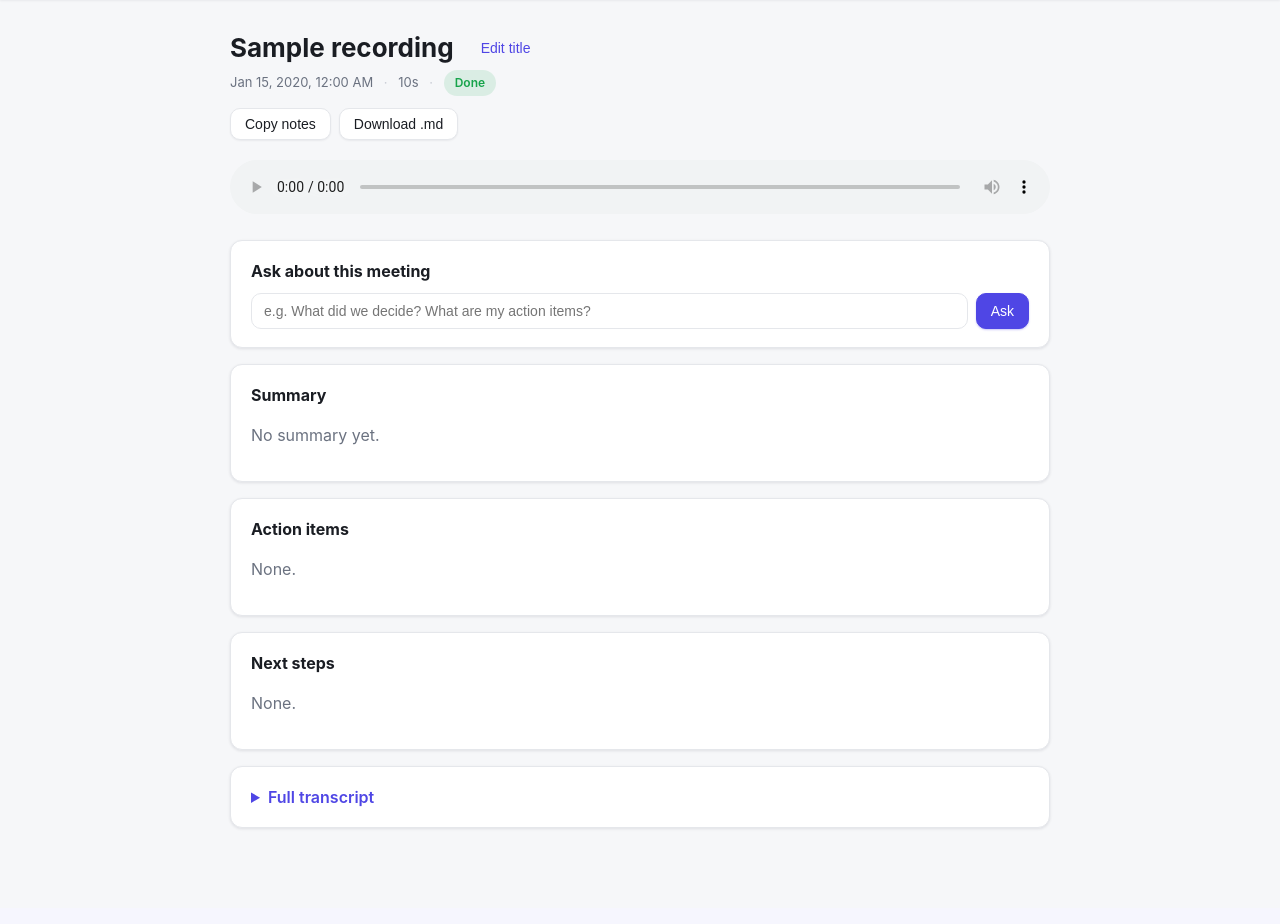
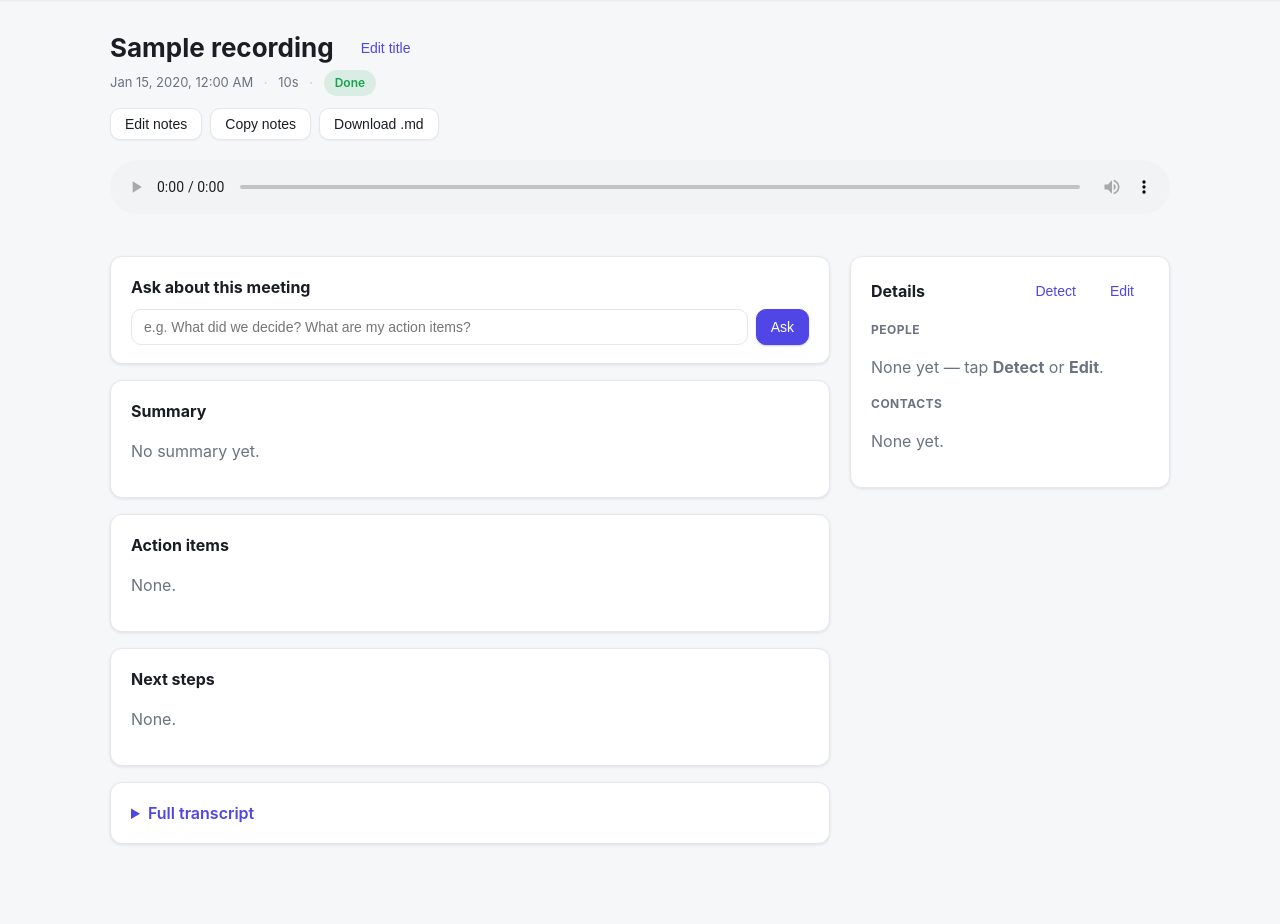
Before and after one commit to gokulmadanuk-commits/alonarg, a FastAPI app: page /recording/1 in a window 1280 px wide. Shown: the part 70-994 px from the top of the page. Before the commit the page ends 900 px from the top, so only its background shows below. Run offline with FastAPI, Linux system fonts and the light colour scheme; tables that the repository leaves empty hold one stand-in row (values such as "Sample post"); some libraries are stand-ins or nearby versions.

Commit message:
feat(detail): editable notes, details sidebar (people/contacts), email-draft fix
- Draft-email button now appears on email-mentioning NEXT STEPS too (not just
  action items) - the reported bug.
- Edit notes: inline editing of summary / action items / next steps
  (PUT /api/recordings/{id}/summary), so AI output can be corrected.
- Details sidebar: people + contacts shown next to the notes, manually editable
  (PUT .../meta) and auto-inferable from the transcript via a local-LLM
  "Detect" (POST .../detect). Generic speaker labels (You/Others/...) filtered out.
- DB: new meta_json column with migration for existing databases.

New endpoints + tests; suite 118 passing (122 with integration).

Co-Authored-By: Claude Opus 4.8 <noreply@anthropic.com>

```diff
--- a/alonarg/server.py
+++ b/alonarg/server.py
@@ -27,6 +27,7 @@ from starlette.responses import FileResponse
 
 from alonarg import assistant, audio_capture, config, ingest, pipeline
 from alonarg.db import Database
+from alonarg.types import SummaryResult
 
 log = logging.getLogger(__name__)
 
@@ -148,6 +149,45 @@ def _global_context(db, budget: int = 12000) -> tuple[str, list[int]]:
         used.append(rec["id"])
         total += len(block)
     return "\n".join(chunks), used
+
+
+def _clean_list(items) -> list[str]:
+    """Strip and drop blank entries from a list of strings."""
+    return [s.strip() for s in (items or []) if isinstance(s, str) and s.strip()]
+
+
+def _clean_contacts(items) -> list[dict]:
+    """Normalize contacts to {name, email, phone}, dropping fully-empty rows."""
+    out: list[dict] = []
+    for c in items or []:
+        if not isinstance(c, dict):
+            continue
+        entry = {
+            "name": str(c.get("name", "")).strip(),
+            "email": str(c.get("email", "")).strip(),
+            "phone": str(c.get("phone", "")).strip(),
+        }
+        if entry["name"] or entry["email"] or entry["phone"]:
+            out.append(entry)
+    return out
+
+
+def _merge_meta(current: dict, detected: dict) -> dict:
+    """Union detected people/contacts into existing meta without losing edits."""
+    people = list(current.get("people", []) or [])
+    seen_p = {p.lower() for p in people}
+    for p in detected.get("people", []) or []:
+        if p.lower() not in seen_p:
+            people.append(p)
+            seen_p.add(p.lower())
+    contacts = _clean_contacts(current.get("contacts", []))
+    seen_c = {(c["name"].lower(), c["email"].lower()) for c in contacts}
+    for c in _clean_contacts(detected.get("contacts", [])):
+        key = (c["name"].lower(), c["email"].lower())
+        if key not in seen_c:
+            contacts.append(c)
+            seen_c.add(key)
+    return {"people": people, "contacts": contacts}
 
 
 def require_auth(request: Request) -> None:
@@ -340,6 +380,62 @@ def create_app(db=None, recorder=None, run_pipeline=None, run_ingest=None) -> Fa
         db.update_recording(rec_id, title=new_title)
         return {"id": rec_id, "title": new_title}
 
+    @app.put("/api/recordings/{rec_id}/summary", dependencies=[Depends(require_auth)])
+    def api_update_summary(
+        rec_id: int,
+        summary: str | None = Body(default=None),
+        action_items: list[str] | None = Body(default=None),
+        next_steps: list[str] | None = Body(default=None),
+    ):
+        rec = db.get_recording(rec_id)
+        if rec is None:
+            raise HTTPException(status_code=404, detail="Recording not found")
+        cur = rec.get("summary") or {}
+        merged = SummaryResult(
+            title=cur.get("title", ""),
+            summary=cur.get("summary", "") if summary is None else summary.strip(),
+            action_items=list(cur.get("action_items", []))
+            if action_items is None
+            else _clean_list(action_items),
+            next_steps=list(cur.get("next_steps", []))
+            if next_steps is None
+            else _clean_list(next_steps),
+        )
+        db.set_summary(rec_id, merged)
+        return merged.to_dict()
+
+    @app.put("/api/recordings/{rec_id}/meta", dependencies=[Depends(require_auth)])
+    def api_update_meta(
+        rec_id: int,
+        people: list[str] | None = Body(default=None),
+        contacts: list[dict] | None = Body(default=None),
+    ):
+        rec = db.get_recording(rec_id)
+        if rec is None:
+            raise HTTPException(status_code=404, detail="Recording not found")
+        cur = rec.get("meta") or {}
+        meta = {
+            "people": _clean_list(people) if people is not None else list(cur.get("people", []) or []),
+            "contacts": _clean_contacts(contacts) if contacts is not None else _clean_contacts(cur.get("contacts", [])),
+        }
+        db.set_meta(rec_id, meta)
+        return meta
+
+    @app.post("/api/recordings/{rec_id}/detect", dependencies=[Depends(require_auth)])
+    def api_detect(rec_id: int):
+        rec = db.get_recording(rec_id)
+        if rec is None:
+            raise HTTPException(status_code=404, detail="Recording not found")
+        transcript = (rec.get("transcript") or {}).get("text", "")
+        summary = (rec.get("summary") or {}).get("summary", "")
+        try:
+            detected = assistant.extract_details(transcript, summary)
+        except RuntimeError as exc:
+            raise HTTPException(status_code=503, detail=str(exc))
+        merged = _merge_meta(rec.get("meta") or {}, detected)
+        db.set_meta(rec_id, merged)
+        return merged
+
     @app.delete("/api/recordings/{rec_id}", dependencies=[Depends(require_auth)])
     def api_delete(rec_id: int):
         rec = db.get_recording(rec_id)
--- a/alonarg/static/app.js
+++ b/alonarg/static/app.js
@@ -304,10 +304,11 @@
     const main = document.querySelector(".detail");
     if (!main) return;
     const recId = main.getAttribute("data-rec-id");
-    document.querySelectorAll("#action-items .action-item").forEach((li) => {
+    document.querySelectorAll("#action-items .action-item, #next-steps .ns-item").forEach((li) => {
       const span = li.querySelector(".ai-text");
       const text = span ? span.textContent.trim() : "";
       if (!text || !EMAIL_RE.test(text)) return;
+      if (li.querySelector(".draft-email-btn")) return;
       const btn = document.createElement("button");
       btn.type = "button";
       btn.className = "btn btn-ghost draft-email-btn";
@@ -352,6 +353,106 @@
     actions.className = "email-actions";
     actions.append(copy, open);
     box.append(s, pre, actions);
+  }
+
+  // ---- edit notes (summary / action items / next steps) ----------------
+  let _notesOriginal = null;
+  function startNotesEdit() {
+    const region = document.getElementById("notes-region");
+    if (!region || region.dataset.editing) return;
+    region.dataset.editing = "1";
+    _notesOriginal = region.innerHTML;
+    const s = window.ALONARG_SUMMARY || {};
+    region.innerHTML =
+      '<section class="panel"><h3>Summary</h3><textarea id="edit-summary" class="edit-area" rows="4"></textarea></section>' +
+      '<section class="panel"><h3>Action items <span class="muted">(one per line)</span></h3><textarea id="edit-actions" class="edit-area" rows="4"></textarea></section>' +
+      '<section class="panel"><h3>Next steps <span class="muted">(one per line)</span></h3><textarea id="edit-next" class="edit-area" rows="3"></textarea></section>' +
+      '<div class="notes-edit-actions"><button id="save-notes" class="btn btn-accent" type="button">Save</button><button id="cancel-notes" class="btn" type="button">Cancel</button></div>';
+    document.getElementById("edit-summary").value = s.summary || "";
+    document.getElementById("edit-actions").value = (s.action_items || []).join("\n");
+    document.getElementById("edit-next").value = (s.next_steps || []).join("\n");
+    document.getElementById("cancel-notes").addEventListener("click", cancelNotesEdit);
+    document.getElementById("save-notes").addEventListener("click", saveNotesEdit);
+  }
+  function cancelNotesEdit() {
+    const region = document.getElementById("notes-region");
+    if (region && _notesOriginal != null) { region.innerHTML = _notesOriginal; delete region.dataset.editing; }
+    setupEmailDrafts();
+  }
+  function linesOf(id) {
+    return document.getElementById(id).value.split("\n").map((s) => s.trim()).filter(Boolean);
+  }
+  async function saveNotesEdit() {
+    const saveBtn = document.getElementById("save-notes");
+    saveBtn.disabled = true;
+    const payload = {
+      summary: document.getElementById("edit-summary").value,
+      action_items: linesOf("edit-actions"),
+      next_steps: linesOf("edit-next"),
+    };
+    const { ok } = await jsonFetch("/api/recordings/" + window.ALONARG_REC_ID + "/summary", {
+      method: "PUT",
+      headers: { "Content-Type": "application/json" },
+      body: JSON.stringify(payload),
+    });
+    if (ok) window.location.reload();
+    else { saveBtn.disabled = false; toast("Could not save notes"); }
+  }
+
+  // ---- details sidebar (people / contacts) ----------------------------
+  let _sideOriginal = null;
+  function startDetailsEdit() {
+    const body = document.getElementById("side-body");
+    if (!body || body.dataset.editing) return;
+    body.dataset.editing = "1";
+    _sideOriginal = body.innerHTML;
+    const m = window.ALONARG_META || {};
+    const contactsText = (m.contacts || [])
+      .map((c) => [c.name || "", c.email || "", c.phone || ""].join(", ").replace(/(,\s*)+$/, ""))
+      .join("\n");
+    body.innerHTML =
+      '<div class="side-block"><h4>People <span class="muted">(one per line)</span></h4>' +
+      '<textarea id="edit-people" class="edit-area" rows="4"></textarea></div>' +
+      '<div class="side-block"><h4>Contacts <span class="muted">(Name, email, phone)</span></h4>' +
+      '<textarea id="edit-contacts" class="edit-area" rows="4" placeholder="Jai, jai@example.com, +1 555 123 4567"></textarea></div>' +
+      '<div class="side-edit-actions"><button id="save-details" class="btn btn-accent" type="button">Save</button><button id="cancel-details" class="btn" type="button">Cancel</button></div>';
+    document.getElementById("edit-people").value = (m.people || []).join("\n");
+    document.getElementById("edit-contacts").value = contactsText;
+    document.getElementById("cancel-details").addEventListener("click", cancelDetailsEdit);
+    document.getElementById("save-details").addEventListener("click", saveDetailsEdit);
+  }
+  function cancelDetailsEdit() {
+    const body = document.getElementById("side-body");
+    if (body && _sideOriginal != null) { body.innerHTML = _sideOriginal; delete body.dataset.editing; }
+  }
+  function parseContacts(text) {
+    return text.split("\n").map((line) => {
+      const parts = line.split(",").map((s) => s.trim());
+      return { name: parts[0] || "", email: parts[1] || "", phone: parts.slice(2).join(", ").trim() };
+    }).filter((c) => c.name || c.email || c.phone);
+  }
+  async function saveDetailsEdit() {
+    const btn = document.getElementById("save-details");
+    btn.disabled = true;
+    const payload = {
+      people: document.getElementById("edit-people").value.split("\n").map((s) => s.trim()).filter(Boolean),
+      contacts: parseContacts(document.getElementById("edit-contacts").value),
+    };
+    const { ok } = await jsonFetch("/api/recordings/" + window.ALONARG_REC_ID + "/meta", {
+      method: "PUT",
+      headers: { "Content-Type": "application/json" },
+      body: JSON.stringify(payload),
+    });
+    if (ok) window.location.reload();
+    else { btn.disabled = false; toast("Could not save details"); }
+  }
+  async function detectDetails(btn) {
+    btn.disabled = true;
+    const orig = btn.textContent;
+    btn.textContent = "Detecting…";
+    const { ok } = await jsonFetch("/api/recordings/" + window.ALONARG_REC_ID + "/detect", { method: "POST" });
+    if (ok) window.location.reload();
+    else { btn.disabled = false; btn.textContent = orig; toast("Could not reach the local AI"); }
   }
 
   // ---- edit title (detail page) ---------------------------------------
@@ -463,8 +564,16 @@
     downloadText(safe + ".md", buildNotes());
   });
 
-  // email drafts on email-like action items (detail)
+  // email drafts on email-like action items + next steps (detail)
   setupEmailDrafts();
+
+  // edit notes + details sidebar (detail)
+  const editNotesBtn = document.getElementById("edit-notes");
+  if (editNotesBtn) editNotesBtn.addEventListener("click", startNotesEdit);
+  const editDetailsBtn = document.getElementById("edit-details-btn");
+  if (editDetailsBtn) editDetailsBtn.addEventListener("click", startDetailsEdit);
+  const detectBtn = document.getElementById("detect-btn");
+  if (detectBtn) detectBtn.addEventListener("click", () => detectDetails(detectBtn));
 
   formatStaticCells(document);
   authenticateAudio(document);
--- a/alonarg/static/style.css
+++ b/alonarg/static/style.css
@@ -337,3 +337,44 @@ body {
   z-index: 100;
 }
 .toast.show { opacity: 1; transform: translateX(-50%) translateY(0); }
+
+/* ---- detail two-column layout + details sidebar + editing ---- */
+.detail { max-width: 1100px; }
+.detail-layout { display: grid; grid-template-columns: minmax(0, 1fr) 320px; gap: 20px; align-items: start; }
+.detail-main { min-width: 0; }
+.detail-side { min-width: 0; }
+.side-panel { position: sticky; top: 84px; }
+.side-head { display: flex; align-items: center; justify-content: space-between; gap: 8px; }
+.side-head h3 { margin: 0; }
+.side-actions { display: flex; gap: 4px; }
+.side-block { margin-top: 14px; }
+.side-block h4 { margin: 0 0 6px; font-size: 12px; text-transform: uppercase; letter-spacing: 0.5px; color: var(--text-muted); }
+.side-list { list-style: none; margin: 0; padding: 0; }
+.side-list li { padding: 6px 0; border-bottom: 1px solid var(--border); font-size: 14px; }
+.side-list li:last-child { border-bottom: none; }
+.side-list.contacts li { display: flex; flex-direction: column; gap: 2px; }
+.c-name { font-weight: 600; }
+.c-email { color: var(--accent); text-decoration: none; word-break: break-all; }
+.c-email:hover { text-decoration: underline; }
+.c-phone { color: var(--text-muted); font-size: 13px; }
+
+.edit-area {
+  width: 100%;
+  box-sizing: border-box;
+  padding: 8px 10px;
+  border: 1px solid var(--border);
+  border-radius: var(--radius-sm);
+  font-family: inherit;
+  font-size: 14px;
+  line-height: 1.5;
+  resize: vertical;
+  background: var(--bg-card);
+  color: var(--text);
+}
+.edit-area:focus { outline: none; border-color: var(--accent); box-shadow: 0 0 0 3px rgba(79, 70, 229, 0.15); }
+.notes-edit-actions, .side-edit-actions { display: flex; gap: 8px; margin-top: 8px; }
+
+@media (max-width: 880px) {
+  .detail-layout { grid-template-columns: 1fr; }
+  .side-panel { position: static; }
+}
--- a/alonarg/templates/detail.html
+++ b/alonarg/templates/detail.html
@@ -30,6 +30,7 @@
     </div>
 
     <div class="detail-toolbar">
+      <button id="edit-notes" class="btn" type="button">Edit notes</button>
       <button id="copy-notes" class="btn" type="button">Copy notes</button>
       <button id="download-notes" class="btn" type="button">Download .md</button>
     </div>
@@ -51,6 +52,9 @@
     </section>
     {% endif %}
 
+    {% set summary = rec.summary %}
+    <div class="detail-layout">
+      <div class="detail-main">
         <section class="panel ask-panel">
           <h3>Ask about this meeting</h3>
           <div class="ask-row">
@@ -60,13 +64,13 @@
           <div id="ask-answer" class="ask-answer" hidden></div>
         </section>
 
-    {% set summary = rec.summary %}
+        <div id="notes-region">
           <section class="panel">
             <h3>Summary</h3>
             {% if summary and summary.summary %}
-        <p class="summary-text">{{ summary.summary }}</p>
+              <p class="summary-text" id="summary-text">{{ summary.summary }}</p>
             {% else %}
-        <p class="muted">No summary yet.</p>
+              <p class="muted" id="summary-text">No summary yet.</p>
             {% endif %}
           </section>
 
@@ -85,12 +89,13 @@
             <h3>Next steps</h3>
             {% if summary and summary.next_steps %}
               <ul class="bullet-list" id="next-steps">
-          {% for item in summary.next_steps %}<li>{{ item }}</li>{% endfor %}
+                {% for item in summary.next_steps %}<li class="ns-item"><span class="ai-text">{{ item }}</span></li>{% endfor %}
               </ul>
             {% else %}
               <p class="muted">None.</p>
             {% endif %}
           </section>
+        </div>
 
         <section class="panel">
           <details class="transcript">
@@ -102,9 +107,54 @@
             {% endif %}
           </details>
         </section>
+      </div>
+
+      <aside class="detail-side">
+        <section class="panel side-panel">
+          <div class="side-head">
+            <h3>Details</h3>
+            <div class="side-actions">
+              <button id="detect-btn" class="btn btn-ghost" type="button" title="Infer people &amp; contacts from the transcript">Detect</button>
+              <button id="edit-details-btn" class="btn btn-ghost" type="button">Edit</button>
+            </div>
+          </div>
+          <div id="side-body">
+            <div class="side-block">
+              <h4>People</h4>
+              {% if rec.meta and rec.meta.people %}
+                <ul class="side-list">{% for p in rec.meta.people %}<li>{{ p }}</li>{% endfor %}</ul>
+              {% else %}
+                <p class="muted">None yet &mdash; tap <strong>Detect</strong> or <strong>Edit</strong>.</p>
+              {% endif %}
+            </div>
+            <div class="side-block">
+              <h4>Contacts</h4>
+              {% if rec.meta and rec.meta.contacts %}
+                <ul class="side-list contacts">
+                  {% for c in rec.meta.contacts %}
+                  <li>
+                    {% if c.name %}<span class="c-name">{{ c.name }}</span>{% endif %}
+                    {% if c.email %}<a class="c-email" href="mailto:{{ c.email }}">{{ c.email }}</a>{% endif %}
+                    {% if c.phone %}<span class="c-phone">{{ c.phone }}</span>{% endif %}
+                  </li>
+                  {% endfor %}
+                </ul>
+              {% else %}
+                <p class="muted">None yet.</p>
+              {% endif %}
+            </div>
+          </div>
+        </section>
+      </aside>
+    </div>
   </main>
 
-  <script>window.ALONARG_TOKEN={{ token|tojson }};</script>
+  <script>
+    window.ALONARG_TOKEN = {{ token|tojson }};
+    window.ALONARG_REC_ID = {{ rec.id|tojson }};
+    window.ALONARG_SUMMARY = {{ (rec.summary or {"summary": "", "action_items": [], "next_steps": []}) | tojson }};
+    window.ALONARG_META = {{ (rec.meta or {"people": [], "contacts": []}) | tojson }};
+  </script>
   <script src="/static/app.js"></script>
 </body>
 </html>
```
Also changed, not shown: alonarg/assistant.py (+60 -0 lines), alonarg/db.py (+12 -1 lines), tests/test_assistant.py (+30 -0 lines), tests/test_features.py (+79 -0 lines). Lines whose indentation alone changed are shown as unchanged.
